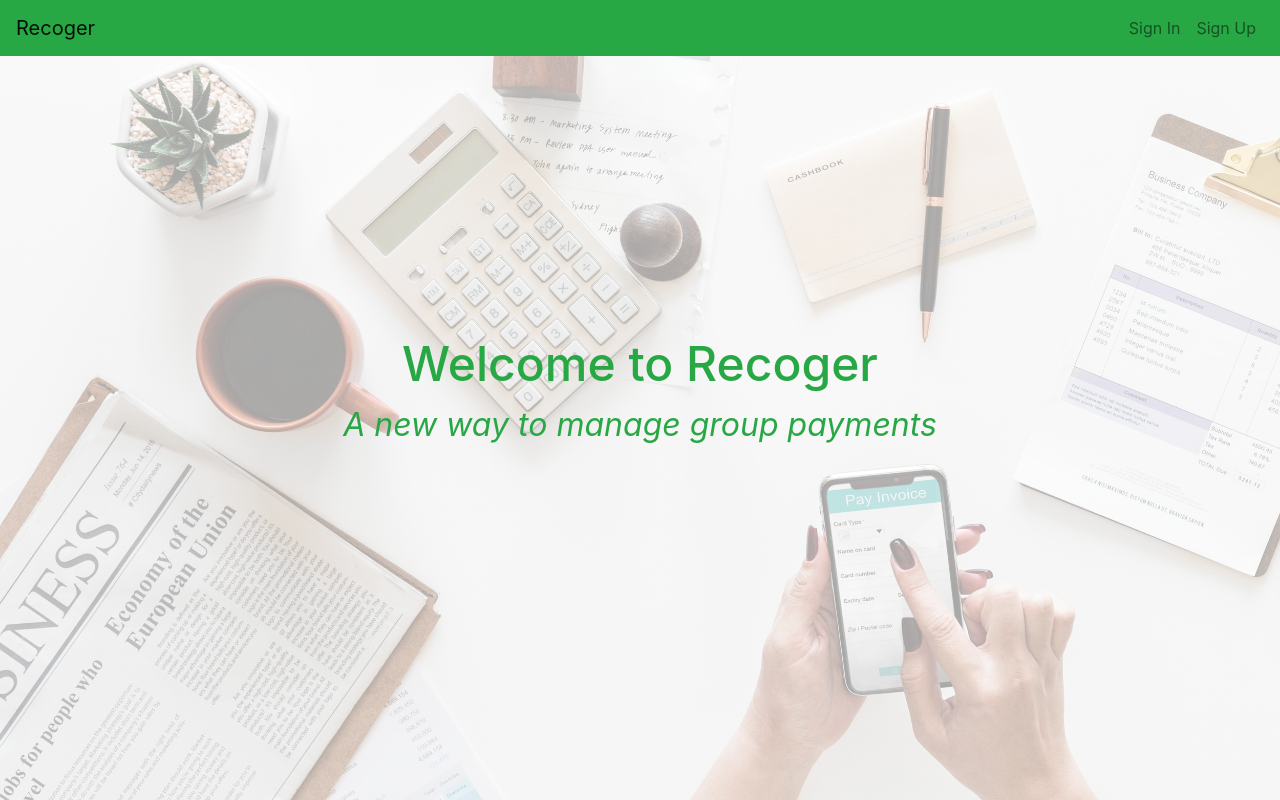
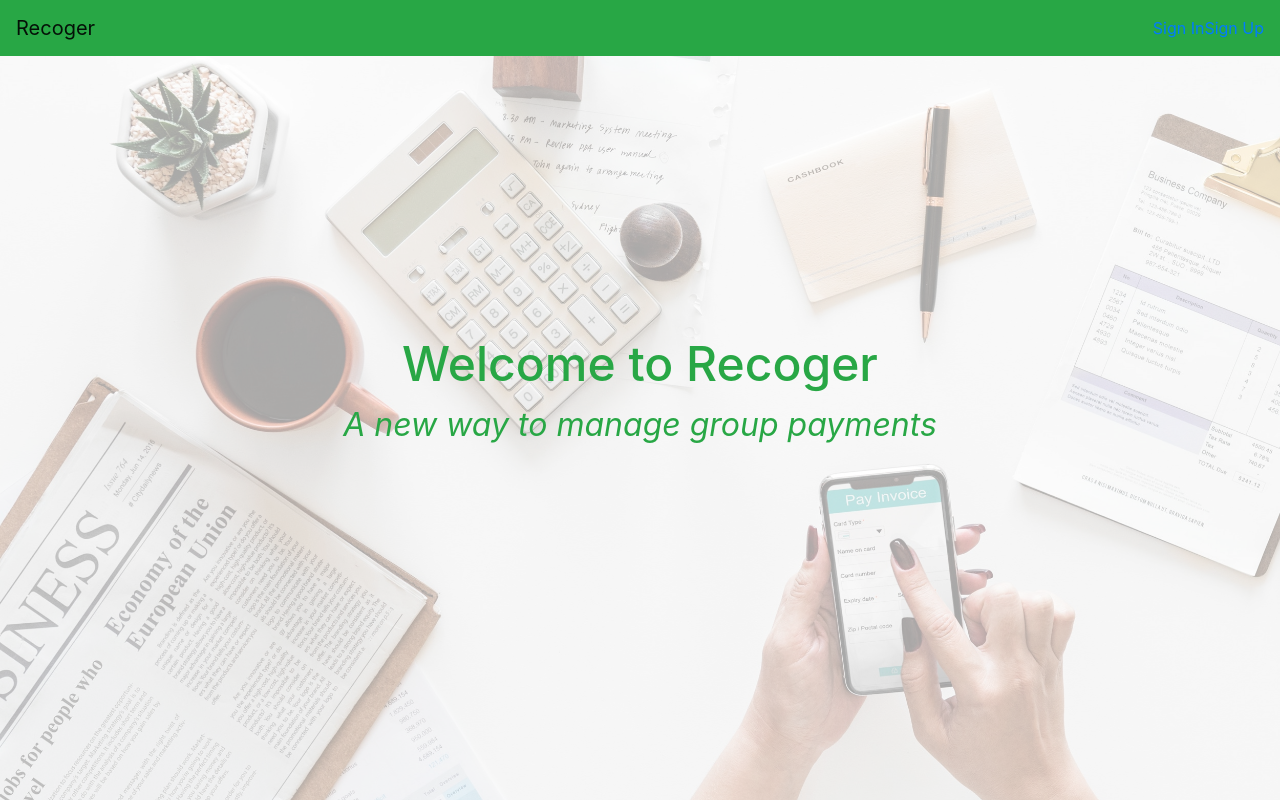
Before and after one commit to thebookofjedediah/recoger, a React (Create React App) app in the folder client/: page / in a window 1280 px wide. Shown: the top 800 px of the page. Built offline with nearby package versions, Linux system fonts and the light colour scheme.

Commit message:
fixed nav bar in production at expense of styling

```diff
--- a/client/src/components/CustomNav.js
+++ b/client/src/components/CustomNav.js
@@ -1,6 +1,6 @@
 import React, { Component } from "react";
 import { Navbar, NavbarBrand, Nav, NavItem, NavLink } from "reactstrap";
-import { Redirect } from "react-router-dom";
+import { Redirect, Link } from "react-router-dom";
 import axios from "axios";
 
 export default class CustomNav extends Component {
@@ -34,12 +34,12 @@ export default class CustomNav extends Component {
           <Nav className="ml-auto" navbar>
             {!user && (
               <NavItem>
-                <NavLink href="/sign-in-form">Sign In</NavLink>
+                <Link to="/sign-in-form">Sign In</Link>
               </NavItem>
             )}
             {!user && (
               <NavItem>
-                <NavLink href="/sign-up-form">Sign Up</NavLink>
+                <Link to="/sign-up-form">Sign Up</Link>
               </NavItem>
             )}
             {user && (
@@ -49,7 +49,7 @@ export default class CustomNav extends Component {
             )}
             {user && (
               <NavItem>
-                <NavLink href="/dashboard">Dashboard</NavLink>
+                <Link to="/dashboard">Dashboard</Link>
               </NavItem>
             )}
           </Nav>
```
